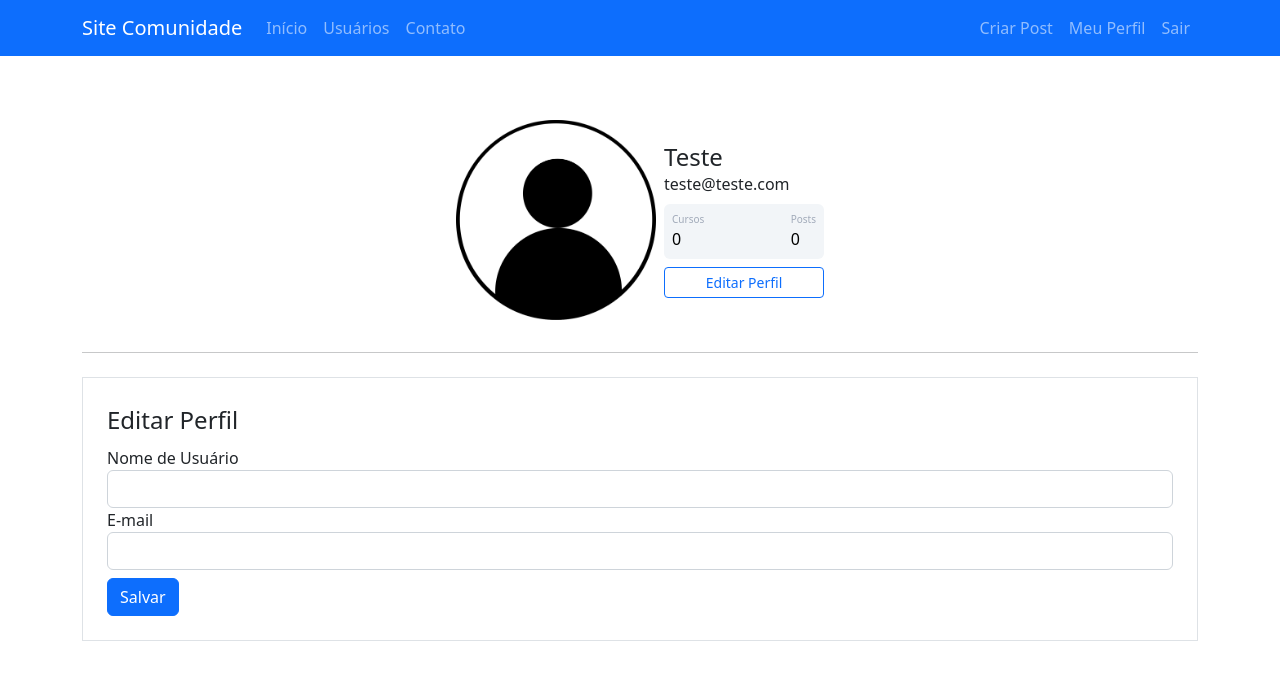
After one commit to AldoNunes001/SiteComunidade, a Flask app: page /perfil/editar in a window 1280 px wide. The commit adds this page. Shown: the top 680 px of the page. Run offline with Flask 2, Linux system fonts and the light colour scheme; a user stored in the database is signed in.

Commit message:
Implementando lógica para edição do perfil

```diff
--- a/sitecomunidade/forms.py
+++ b/sitecomunidade/forms.py
@@ -25,3 +25,9 @@ class FormLogin(FlaskForm):
     senha = PasswordField('Senha', validators=[DataRequired(), Length(6, 20)])
     lembrar_dados = BooleanField('Manter-me conectado')
     botao_submit_login = SubmitField('Fazer Login')
+
+
+class FormEditarPerfil(FlaskForm):
+    username_editarperfil = StringField('Nome de Usuário', validators=[DataRequired()])
+    email_editarperfil = StringField('E-mail', validators=[DataRequired(), Email()])
+    botao_submit_editarperfil = SubmitField('Salvar')
--- a/sitecomunidade/routes.py
+++ b/sitecomunidade/routes.py
@@ -1,6 +1,6 @@
 from flask import render_template, request, redirect, url_for, flash
 from sitecomunidade import app, database, bcrypt
-from sitecomunidade.forms import FormLogin, FormCriarConta
+from sitecomunidade.forms import FormLogin, FormCriarConta, FormEditarPerfil
 from sitecomunidade.models import Usuario
 from flask_login import login_user, logout_user, current_user, login_required
 from datetime import timedelta
@@ -85,6 +85,15 @@ def perfil():
     return render_template('perfil.html', foto_perfil=foto_perfil)
 
 
+@app.route('/perfil/editar', methods=['GET', 'POST'])
+@login_required
+def editar_perfil():
+    form_editarperfil = FormEditarPerfil()
+
+    foto_perfil = url_for('static', filename=f'fotos_perfil/{current_user.foto_perfil}')
+    return render_template('editarperfil.html', foto_perfil=foto_perfil, form_editarperfil=form_editarperfil)
+
+
 @app.route('/post/criar')
 @login_required
 def criar_post():
--- /dev/null
+++ b/sitecomunidade/templates/editarperfil.html
@@ -0,0 +1,53 @@
+{% extends 'perfil.html' %}}
+
+{% block form_editar_perfil %}
+
+    <div class="container">
+        <hr>
+        <div class="row">
+            <div class="col">
+                <form method="POST" action="" class="border p-4 mt-2">
+                    {{ form_editarperfil.csrf_token }}
+                    <legend>Editar Perfil</legend>
+                    <fieldset>
+                        <div class="form-group">
+                            {{ form_editarperfil.username_editarperfil.label(class="form-control-label") }}
+
+                            {% if form_editarperfil.username_editarperfil.errors %}
+                                {{ form_editarperfil.username_editarperfil(class="form-control is-invalid") }}
+                                <div class="invalid-feedback">
+                                    {% for erro in form_editarperfil.username_editarperfil.errors %}
+                                        {{ erro }}
+                                    {% endfor %}
+                                </div>
+                            {% else %}
+                                {{ form_editarperfil.username_editarperfil(class="form-control") }}
+                            {% endif %}
+
+                        </div>
+                        <div class="form-group">
+                            {{ form_editarperfil.email_editarperfil.label(class="form-control-label") }}
+
+                            {% if form_editarperfil.email_editarperfil.errors %}
+                                {{ form_editarperfil.email_editarperfil(class="form-control is-invalid") }}
+                                <div class="invalid-feedback">
+                                    {% for erro in form_editarperfil.email_editarperfil.errors %}
+                                        {{ erro }}
+                                    {% endfor %}
+                                </div>
+                            {% else %}
+                                {{ form_editarperfil.email_editarperfil(class="form-control") }}
+                            {% endif %}
+
+                        </div>
+
+                    </fieldset>
+                    {{ form_editarperfil.botao_submit_editarperfil(class="btn btn-primary mt-2") }}
+                </form>
+            </div>
+
+        </div>
+
+    </div>
+
+{% endblock %}
--- a/sitecomunidade/templates/perfil.html
+++ b/sitecomunidade/templates/perfil.html
@@ -33,10 +33,9 @@
 
 
                    <div class="button mt-2 d-flex flex-row align-items-center">
-
-                    <button class="btn btn-sm btn-outline-primary w-100">Editar Perfil</button>
-
-
+                       <a href="{{ url_for('editar_perfil') }}" class="w-100">
+                        <button class="btn btn-sm btn-outline-primary w-100">Editar Perfil</button>
+                       </a>
                    </div>
 
 
@@ -48,4 +47,8 @@
         </div>
 
     </div>
+
+    {% block form_editar_perfil %}
+    {% endblock %}
+
 {% endblock %}
```
